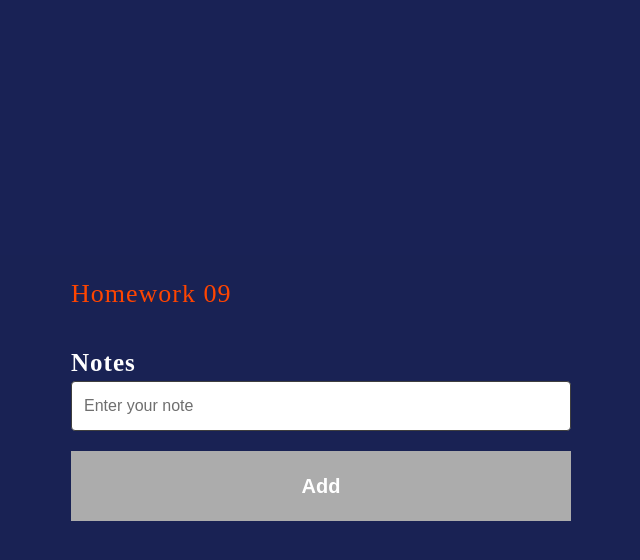
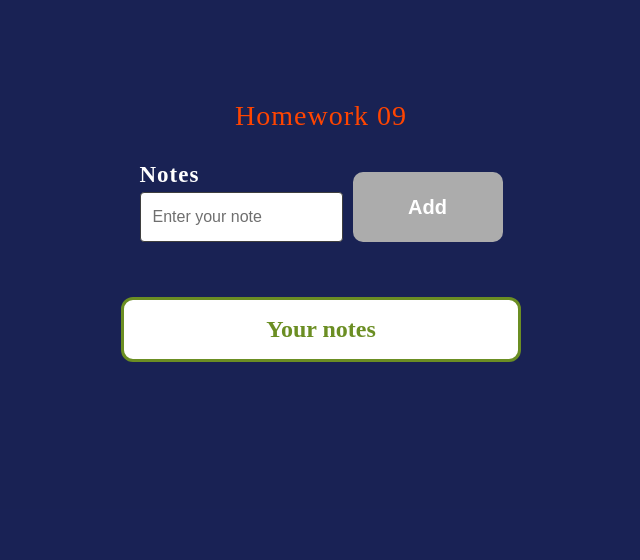
Before and after one commit to BrauerSergej/cohort-67el-fs-frontend-pro-react-ts, a React (Vite) app: page / in a window 1280 px wide. Shown: the top 560 px of the page, without its empty margins (319-959 px from the left). Built offline with nearby package versions, Linux system fonts and the light colour scheme.

Commit message:
update homework 09

```diff
--- a/src/homeworks/Homework_09/Homework_09.tsx
+++ b/src/homeworks/Homework_09/Homework_09.tsx
@@ -1,63 +1,68 @@
-import styled from "@emotion/styled";
-
 import {
   PageWrapper,
-  NotesList,
-  NoteCard,
-  HomeworkWrapper,
   Title,
+  NoteForm,
+  ButtonControl,
+  NoteTitle,
+  Notes,
+  NoteItem,
 } from "./styles";
 import Input from "components/Input/Input";
 import Button from "components/Button/Button";
 import { type ChangeEvent, useState } from "react";
+import { v4 } from "uuid";
 
 function Homework_09() {
   // 1. noteText — это "черновик". То, что мы видим в инпуте прямо сейчас.
   const [noteText, setNoteText] = useState<string>("");
+  // 2. notes — это "архив". Массив, где хранятся все уже добавленные заметки.
+  const [savedNotes, setSavedNotes] = useState<string[]>([]);
+
   const changeNote = (event: ChangeEvent<HTMLInputElement>) => {
     setNoteText(event.target.value);
   };
-  console.log(noteText);
+  // console.log(noteText);
 
-  // 2. notes — это "архив". Массив, где хранятся все уже добавленные заметки.
-  const [notes, setNotes] = useState<string[]>([]);
-
-  // Срабатывает при клике на "Add". Переносит текст из черновика в архив.
-  const handleAddNote = () => {
+  const onSaveNote = (event: any) => {
+    event.preventDefault();
+    // prevValue === savedNotes в момент вызова функции setSavedNotes
     if (noteText.trim() !== "") {
-      // Добавляем новое значение в массив, не удаляя старые
-      setNotes([...notes, noteText]);
-      // Очищаем инпут (черновик), чтобы он снова стал пустым
+      setSavedNotes((prevValue: string[]) => {
+        console.log(prevValue);
+        return [...prevValue, noteText];
+      });
       setNoteText("");
     }
   };
 
+  // Допустим savedNotes = ["Coocking", "Shopping"]
+  // Наша задача вернуть новый массив notesList который будет иметь вид(условно говоря) = [<NoteItem>Coocking</NoteItem>, <NoteItem>Shopping</NoteItem>]
+  const notesList = savedNotes.map((value: string) => {
+    return <NoteItem key={v4()}>{value}</NoteItem>;
+  });
+
   return (
     <PageWrapper>
-      <HomeworkWrapper>
-        <Title>Homework 09</Title>
-        <NotesList>
-          {notes.map((note, index) => (
-            <NoteCard key={`${index} ${note}`}>{note}</NoteCard>
-          ))}
-        </NotesList>
-
+      <Title>Homework 09</Title>
+      <NoteForm onSubmit={onSaveNote}>
         <Input
-          id="input-id"
-          name="input"
+          id="todo-input"
+          name="todo"
           type="text"
           placeholder="Enter your note"
           label="Notes"
           value={noteText}
+          // Ловим событие
           onChange={changeNote}
         />
-
-        <Button
-          name="Add"
-          onClick={handleAddNote}
-          disabled={!noteText.trim()}
-        />
-      </HomeworkWrapper>
+        <ButtonControl>
+          <Button name="Add" type="submit" disabled={!noteText.trim()} />
+        </ButtonControl>
+      </NoteForm>
+      <Notes>
+        <NoteTitle>Your notes</NoteTitle>
+        {notesList}
+      </Notes>
     </PageWrapper>
   );
 }
--- a/src/homeworks/Homework_09/styles.ts
+++ b/src/homeworks/Homework_09/styles.ts
@@ -4,50 +4,63 @@
   flex: 1;
   flex-direction: column;
   align-items: center;
-  justify-content: center;
-  min-height: 100%;
   background-color: rgba(0, 10, 66, 0.9);
+  gap: 30px;
+  padding: 100px;
 `;
 
-export const HomeworkWrapper = styled.div`
+export const Title = styled.p`
+  font-size: 28px;
+  color: orangered;
+  letter-spacing: 1px;
+`;
+
+export const NoteForm = styled.form`
   display: flex;
-  flex-direction: column;
-  width: 100%;
-  max-width: 500px;
-  gap: 20px;
+  flex-direction: row;
+  align-items: flex-end;
+  gap: 10px;
+  height: fit-content;
 
   & label {
     color: white;
-    font-size: 25px;
+    font-size: 23px;
     font-weight: bold;
     letter-spacing: 1px;
+    /* text-align: center; */
   }
 `;
 
-export const NotesList = styled.div`
-  display: flex;
-  flex-direction: column-reverse; // Новые заметки будут сверху
-  gap: 10px;
-  width: 100%;
-  max-height: 400px; // Ограничим высоту
-  overflow-y: auto;
+export const ButtonControl = styled.div`
+  width: 150px;
+  border-radius: 6px;
+  /* overflow: hidden; */
+  & button {
+    border-radius: 10px;
+  }
 `;
 
-export const NoteCard = styled.div`
-  background-color: #ffffff;
+export const Notes = styled.ol`
+  display: flex;
+  flex-direction: column;
+  align-items: center;
+  gap: 10px;
+  background-color: white;
+  height: fit-content;
+  border: 3px solid olivedrab;
+  width: 400px;
   border-radius: 12px;
+  font-size: 25px;
   padding: 16px;
-  color: #2f3945;
-  font-size: 18px;
-  font-weight: 500;
-  box-shadow: 0 8px 15px rgba(0, 0, 0, 0.2);
-  word-wrap: break-word;
-  border-left: 8px solid #4a90e2;
-  border-right: 8px solid #4a90e2;
 `;
 
-export const Title = styled.p`
-  font-size: 26px;
-  color: orangered;
-  letter-spacing: 1px;
+export const NoteTitle = styled.p`
+  font-size: 24px;
+  font-weight: bold;
+  color: olivedrab;
 `;
+
+export const NoteItem = styled.li`
+  font-size: 20px;
+  font-weight: bold;
+`;
```
